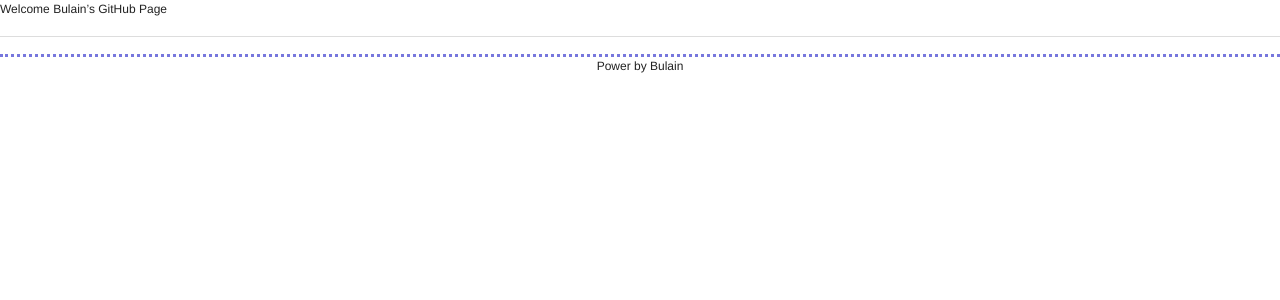
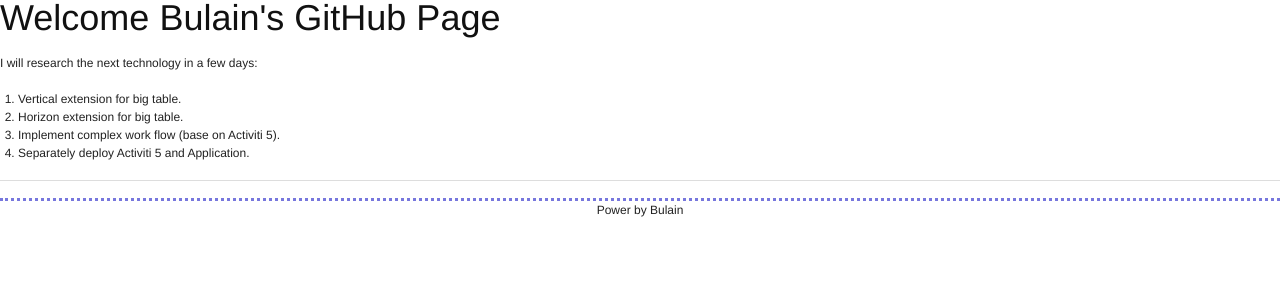
Before and after one commit to bulain/bulain.github.com, a Jekyll site: the page built from index.md, in a window 1280 px wide. Shown: the top 300 px of the page. Built offline with Jekyll 4.4.1, drawn with Linux system fonts in a browser that asks for light colours.

Commit message:
add my task in a few days

```diff
--- a/index.md
+++ b/index.md
@@ -3,4 +3,12 @@ title: Home
 layout: default
 ---
 
-Welcome Bulain's GitHub Page
+<h1>Welcome Bulain's GitHub Page</h1>
+
+I will research the next technology in a few days:
+<ol>
+<li>Vertical extension for big table.</li>
+<li>Horizon extension for big table.</li>
+<li>Implement complex work flow (base on Activiti 5).</li>
+<li>Separately deploy Activiti 5 and Application.</li>
+</ol>
```
